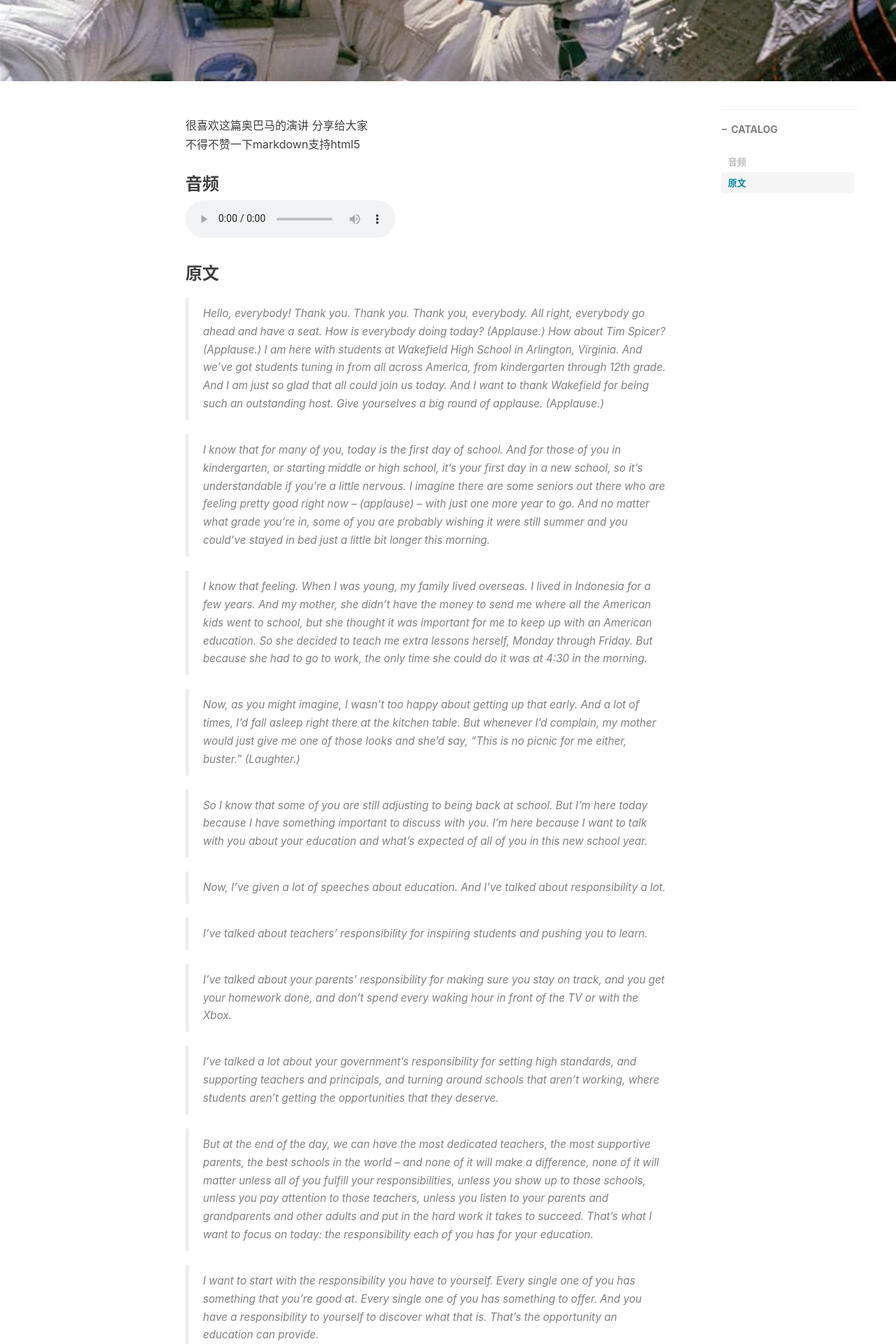
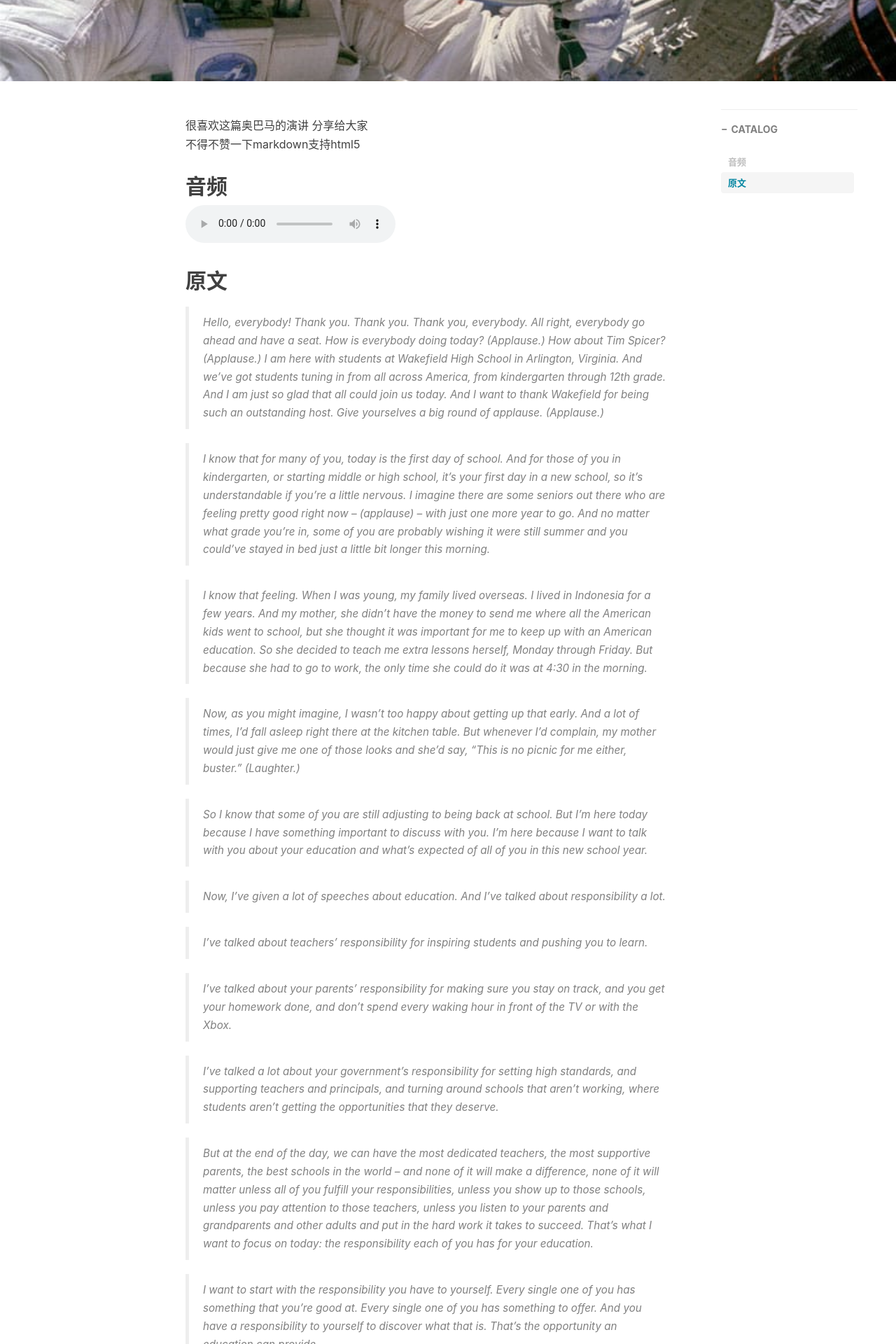
Before and after one commit to Galvin-wjw/Galvin-wjw.github.io, a Jekyll site: the page built from _posts/2018-08-29-奥巴马开学第一课演讲.md, in a window 1280 px wide. Shown: the part 407-2327 px from the top of the page at 70% size. Built offline with Jekyll 4.4.1, drawn with Linux system fonts in a browser that asks for light colours; nearby versions of some CDN libraries; comment, search, counter and statistics services are not loaded.

```diff
--- a/_posts/2018-08-29-奥巴马开学第一课演讲.md
+++ b/_posts/2018-08-29-奥巴马开学第一课演讲.md
@@ -13,14 +13,14 @@ tags:
 很喜欢这篇奥巴马的演讲 分享给大家<br>
 不得不赞一下markdown支持html5
 
-### 音频
+## 音频
 <audio width="320" height="240" controls>
   <source src="http://audio.xmcdn.com/group19/M05/D1/B3/wKgJK1fH2aPCJNJ2AHl_6IUJlAA881.m4a">
 </audio>
 
 
 
-### 原文
+## 原文
 > Hello, everybody! Thank you. Thank you. Thank you, everybody. All right,  everybody go ahead and have a seat. How is everybody doing today? (Applause.) How about Tim Spicer? (Applause.) I am here with students at Wakefield High School in Arlington, Virginia. And we’ve got students tuning in from all across America, from kindergarten through 12th grade. And I am just so glad that all could join us today. And I want to thank Wakefield for being such an outstanding host. Give yourselves a big round of applause. (Applause.)
 
 >I know that for many of you, today is the first day of school. And for those of you in kindergarten, or starting middle or high school, it’s your first day in a new school, so it’s understandable if you’re a little nervous. I imagine there are some seniors out there who are feeling pretty good right now -- (applause) -- with just one more year to go. And no matter what grade you’re in, some of you are probably wishing it were still summer and you could’ve stayed in bed just a little bit longer this morning.
```
